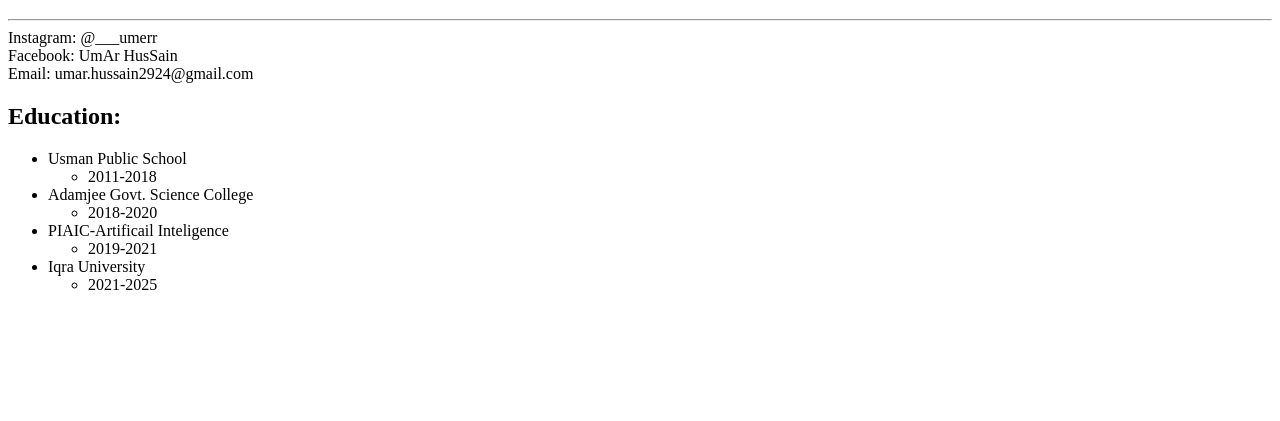
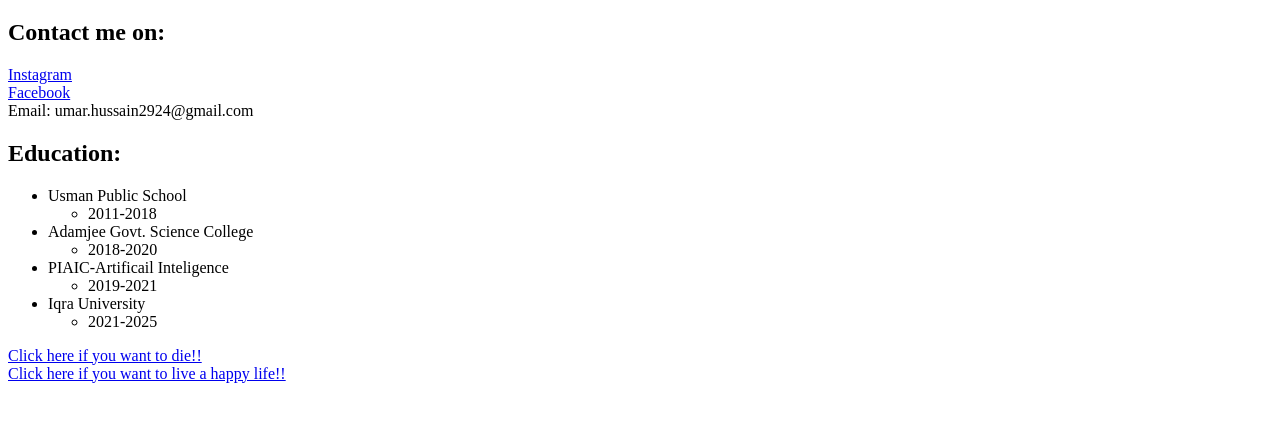
Before and after one commit to umar123xposed/umar123xposed.github.io, a plain HTML site: page site/index.html in a window 1280 px wide. Shown: the part 61-482 px from the top of the page. Drawn offline with Linux system fonts and the light colour scheme.

Commit message:
slight changes

```diff
--- a/site/index.html
+++ b/site/index.html
@@ -7,8 +7,9 @@
 </head>
 <body>
 	<h1>Umar Hussain</h1>
-	<hr> Instagram:  @___umerr
-	<br> Facebook: UmAr HusSain
+	<h2> Contact me on: </h2>
+	<a href= "https://www.instagram.com/___umerr/?fbclid=IwAR0aK1-Ef5QX0rwGVdmKzZ2cuK7iQwO2IMdNLERZu4vq4Eosxx0JGR97xlI" target="_blank" title="click me ^_^"> Instagram </a>
+	<br> <a href= "https://www.facebook.com/umarhussain225" target="_blank" title="click me ^_^"> Facebook </a>
 	<br> Email: umar.hussain2924@gmail.com
 	<h2> Education: </h2>
 	<ul>
@@ -30,5 +31,14 @@
 		</ul>
 			</ul>
 
+			<section>
+				<a href="sike.html" title="happyyy">Click here if you want to die!!</a>
+			</section>
+			<section>
+				<a href="sike1.html" title="Die">Click here if you want to live a happy life!!</a>
+
+			</section>
+
 </body>
+
 </html>
```
Also changed, not shown: site/sike.html (added, +13 -0 lines), site/sike1.html (added, +12 -0 lines).
